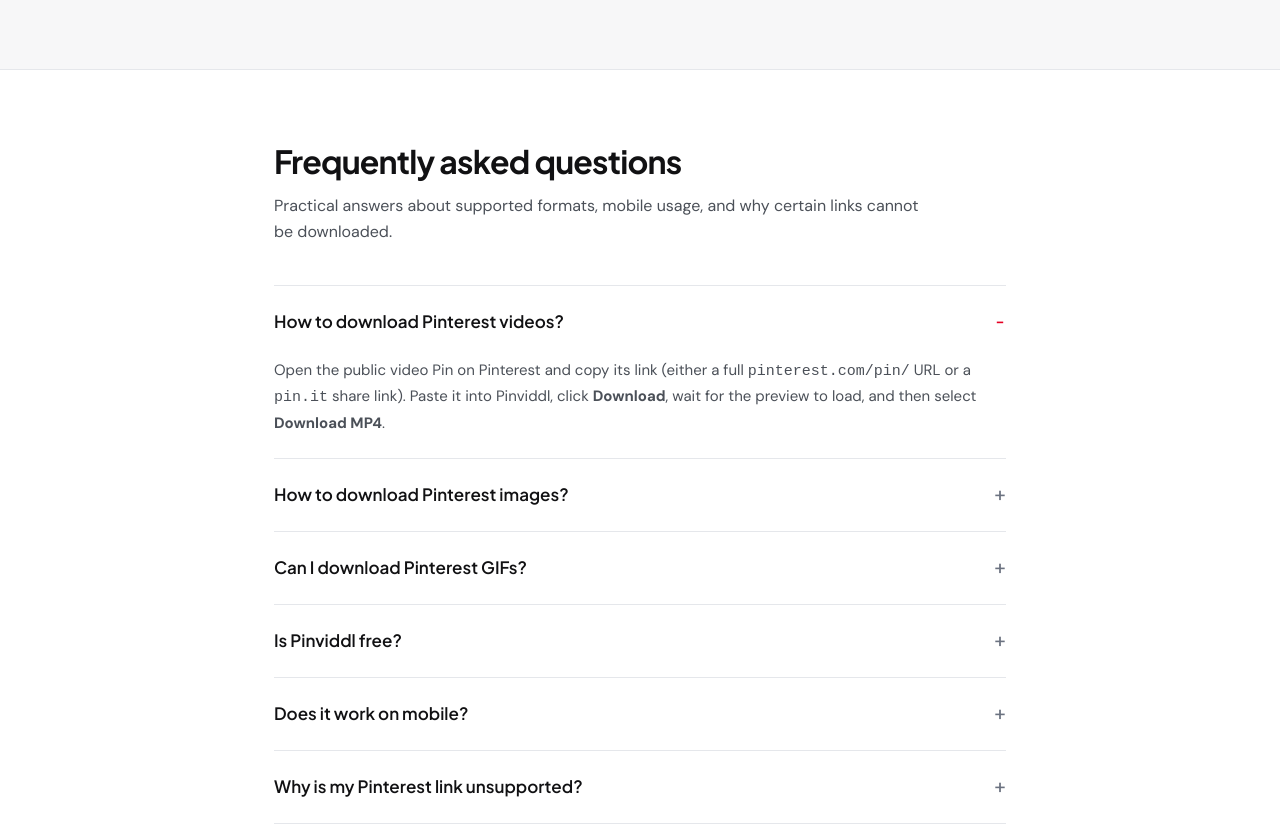
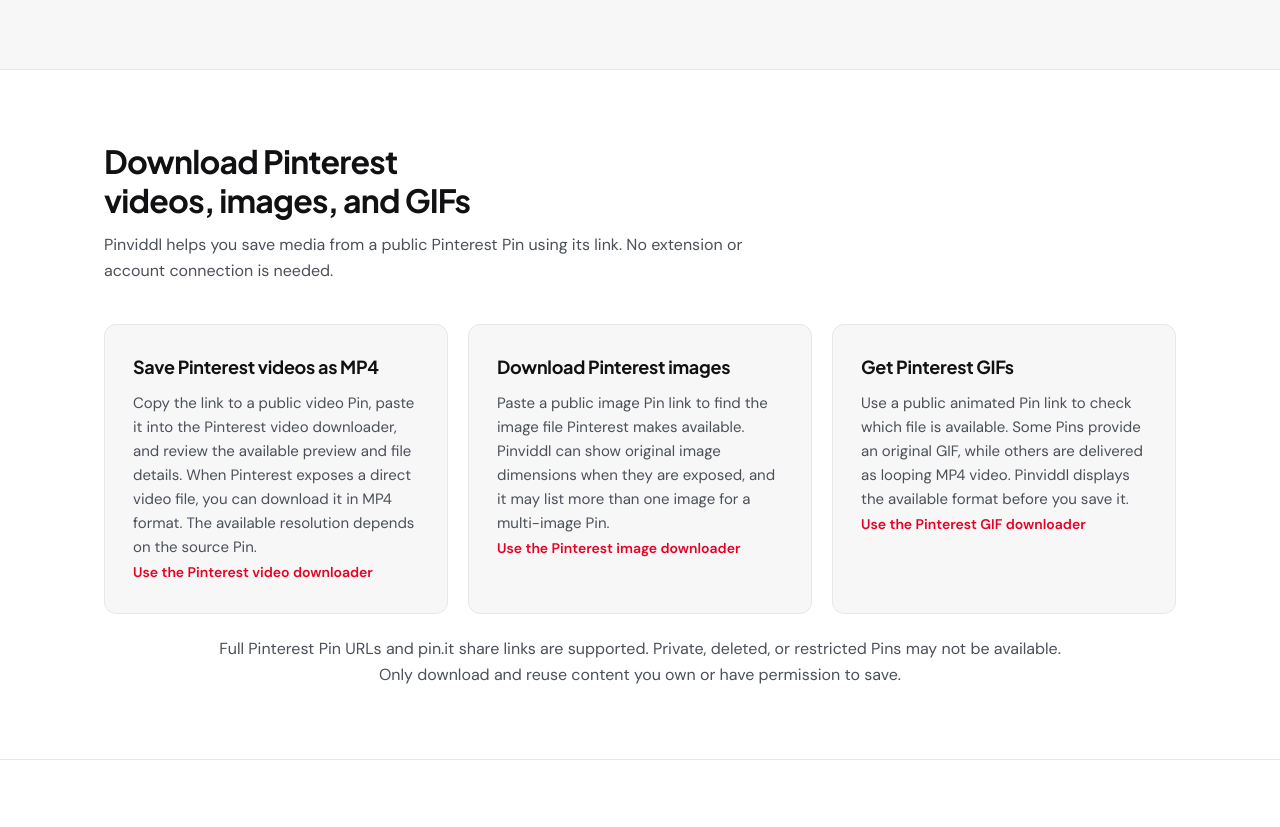
Before and after one commit to romitkr5539-lgtm/pinnew-v, a plain HTML site: page index.html in a window 1280 px wide. Shown: the part 2129-2956 px from the top of the page. Drawn offline with Linux system fonts and the light colour scheme.

Commit message:
Update index.html

```diff
--- a/index.html
+++ b/index.html
@@ -3,10 +3,10 @@
   <head>
     <meta charset="UTF-8" />
     <meta name="viewport" content="width=device-width, initial-scale=1.0" />
-    <title>Pinterest Downloader - Download Pinterest Videos, Images & GIFs</title>
+    <title>Pinterest Downloader: Videos, Images &amp; GIFs | Pinviddl</title>
     <meta
       name="description"
-      content="Download publicly accessible Pinterest videos, original-resolution images, and GIFs directly from any Pin URL with Pinviddl. Free, fast, and no account required."
+      content="Download public Pinterest videos, images, and GIFs online. Paste a Pin or pin.it link to preview available files on desktop or mobile."
     />
     <link rel="canonical" href="https://pinviddl.com/" />
     <meta name="robots" content="index, follow" />
@@ -14,20 +14,20 @@
 
     <!-- Open Graph -->
     <meta property="og:type" content="website" />
-    <meta property="og:site_name" content="Pinterest Downloader" />
+    <meta property="og:site_name" content="Pinviddl" />
     <meta property="og:url" content="https://pinviddl.com/" />
-    <meta property="og:title" content="Pinterest Downloader - Download Videos, Images & GIFs" />
+    <meta property="og:title" content="Pinterest Downloader: Videos, Images &amp; GIFs | Pinviddl" />
     <meta
       property="og:description"
-      content="Paste a public Pinterest Pin or pin.it short link to preview and download videos, original images, and GIFs."
+      content="Download public Pinterest videos, images, and GIFs online. Paste a Pin or pin.it link to preview available files on desktop or mobile."
     />
 
     <!-- Twitter Card -->
     <meta name="twitter:card" content="summary" />
-    <meta name="twitter:title" content="Pinterest Downloader - Download Videos, Images & GIFs" />
+    <meta name="twitter:title" content="Pinterest Downloader: Videos, Images & GIFs | Pinviddl" />
     <meta
       name="twitter:description"
-      content="Free browser-based Pinterest video, image, and GIF downloader for desktop and mobile."
+      content="Download public Pinterest videos, images, and GIFs online. Paste a Pin or pin.it link to preview available files on desktop or mobile."
     />
 
     <link rel="icon" type="image/svg+xml" href="/favicon.svg" />
@@ -367,6 +367,43 @@
         </div>
       </section>
 
+      <section class="section-band" id="pinterest-download-guide">
+        <div class="container">
+          <div class="section-header">
+            <h2 class="section-title">Download Pinterest videos, images, and GIFs</h2>
+            <p class="section-lead">
+              Pinviddl helps you save media from a public Pinterest Pin using its link. No extension or account connection is needed.
+            </p>
+          </div>
+          <div class="features-bento">
+            <article class="feature-item">
+              <h3 class="feature-title">Save Pinterest videos as MP4</h3>
+              <p class="feature-desc">
+                Copy the link to a public video Pin, paste it into the Pinterest video downloader, and review the available preview and file details. When Pinterest exposes a direct video file, you can download it in MP4 format. The available resolution depends on the source Pin.
+              </p>
+              <a class="tool-link-cta" href="/pinterest-video-downloader/">Use the Pinterest video downloader</a>
+            </article>
+            <article class="feature-item">
+              <h3 class="feature-title">Download Pinterest images</h3>
+              <p class="feature-desc">
+                Paste a public image Pin link to find the image file Pinterest makes available. Pinviddl can show original image dimensions when they are exposed, and it may list more than one image for a multi-image Pin.
+              </p>
+              <a class="tool-link-cta" href="/pinterest-image-downloader/">Use the Pinterest image downloader</a>
+            </article>
+            <article class="feature-item">
+              <h3 class="feature-title">Get Pinterest GIFs</h3>
+              <p class="feature-desc">
+                Use a public animated Pin link to check which file is available. Some Pins provide an original GIF, while others are delivered as looping MP4 video. Pinviddl displays the available format before you save it.
+              </p>
+              <a class="tool-link-cta" href="/pinterest-gif-downloader/">Use the Pinterest GIF downloader</a>
+            </article>
+          </div>
+          <p class="section-lead" style="max-width: 850px; margin: 22px auto 0; text-align: center;">
+            Full Pinterest Pin URLs and pin.it share links are supported. Private, deleted, or restricted Pins may not be available. Only download and reuse content you own or have permission to save.
+          </p>
+        </div>
+      </section>
+
       <section class="section-band" id="faq">
         <div class="container-narrow">
           <div class="section-header">
```
